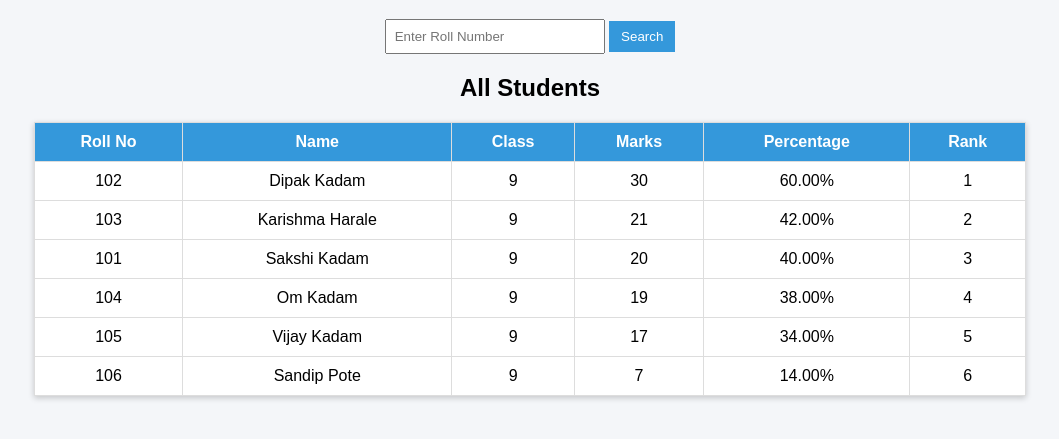
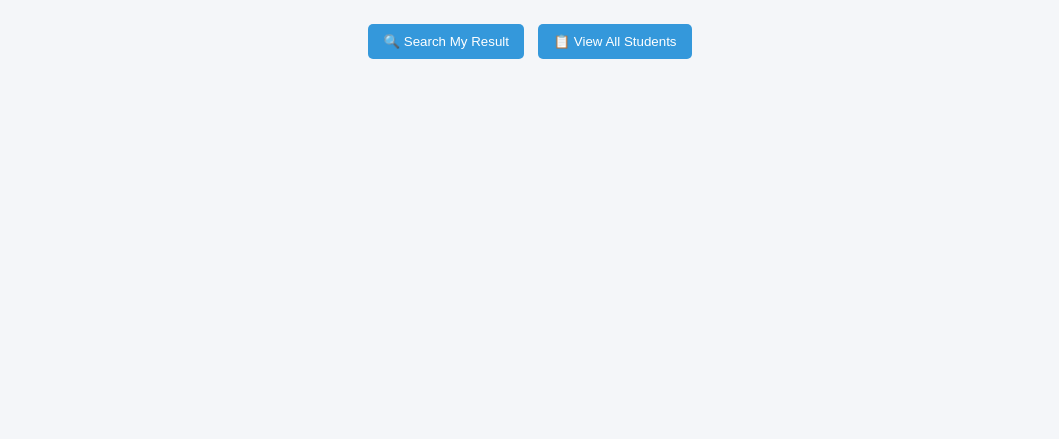
Before and after one commit to kadamdipak890-prog/dkclasses-result-website., a plain HTML site: page index.html in a window 1280 px wide. Shown: the part 61-500 px from the top of the page, without its empty margins (110-1169 px from the left). Drawn offline with Linux system fonts and the light colour scheme.

Commit message:
Add files via upload

```diff
--- a/index.html
+++ b/index.html
@@ -8,13 +8,19 @@
 <body>
   <h1>DK CLASSES Result Portal</h1>
 
-  <div class="search-box">
+  <div class="options">
+    <button onclick="showSearch()">🔍 Search My Result</button>
+    <button onclick="showAll()">📋 View All Students</button>
+  </div>
+
+  <div id="searchBox" style="display:none;">
     <input type="text" id="searchRoll" placeholder="Enter Roll Number">
     <button onclick="searchResult()">Search</button>
   </div>
 
   <div id="result"></div>
 
+  <div id="allStudents" style="display:none;">
     <h2>All Students</h2>
     <table id="resultTable">
       <thead>
@@ -28,9 +34,10 @@
         </tr>
       </thead>
       <tbody>
-      <!-- Data will be inserted by JS -->
+        <!-- Filled by JS -->
       </tbody>
     </table>
+  </div>
 
   <script src="script.js"></script>
 </body>
--- a/script.js
+++ b/script.js
@@ -1,4 +1,4 @@
-// Sample data (you can replace with CSV import)
+// Student data
 const students = [
   { roll: 101, name: "Sakshi Kadam", class: "9", marks: 20 },
   { roll: 102, name: "Dipak Kadam", class: "9", marks: 30 },
@@ -10,14 +10,25 @@ const students = [
 
 // Calculate percentage and rank
 students.forEach(s => {
-  s.percentage = ((s.marks / 50) * 100).toFixed(2) + "%"; // Assuming total = 50
+  s.percentage = ((s.marks / 50) * 100).toFixed(2) + "%"; // total = 50
 });
-
 students.sort((a, b) => b.marks - a.marks);
 students.forEach((s, i) => s.rank = i + 1);
 
-// Show table
+// Functions for buttons
+function showSearch() {
+  document.getElementById("searchBox").style.display = "block";
+  document.getElementById("allStudents").style.display = "none";
+  document.getElementById("result").innerHTML = "";
+}
+
+function showAll() {
+  document.getElementById("searchBox").style.display = "none";
+  document.getElementById("allStudents").style.display = "block";
+  document.getElementById("result").innerHTML = "";
+
   const tbody = document.querySelector("#resultTable tbody");
+  tbody.innerHTML = "";
   students.forEach(s => {
     const row = `<tr>
       <td>${s.roll}</td>
@@ -29,8 +40,8 @@ students.forEach(s => {
     </tr>`;
     tbody.innerHTML += row;
   });
+}
 
-// Search function
 function searchResult() {
   const rollNo = document.getElementById("searchRoll").value;
   const student = students.find(s => s.roll == rollNo);
--- a/style.css
+++ b/style.css
@@ -9,25 +9,31 @@ h1 {
   color: #2c3e50;
 }
 
-.search-box {
+.options {
+  margin: 20px;
+}
+
+button {
+  padding: 10px 15px;
+  margin: 5px;
+  background: #3498db;
+  color: white;
+  border: none;
+  cursor: pointer;
+  border-radius: 5px;
+}
+
+button:hover {
+  background: #2980b9;
+}
+
+#searchBox {
   margin: 20px;
 }
 
 input {
   padding: 8px;
   width: 200px;
-}
-
-button {
-  padding: 8px 12px;
-  background: #3498db;
-  color: white;
-  border: none;
-  cursor: pointer;
-}
-
-button:hover {
-  background: #2980b9;
 }
 
 table {
```
Lines whose indentation alone changed are shown as unchanged.
